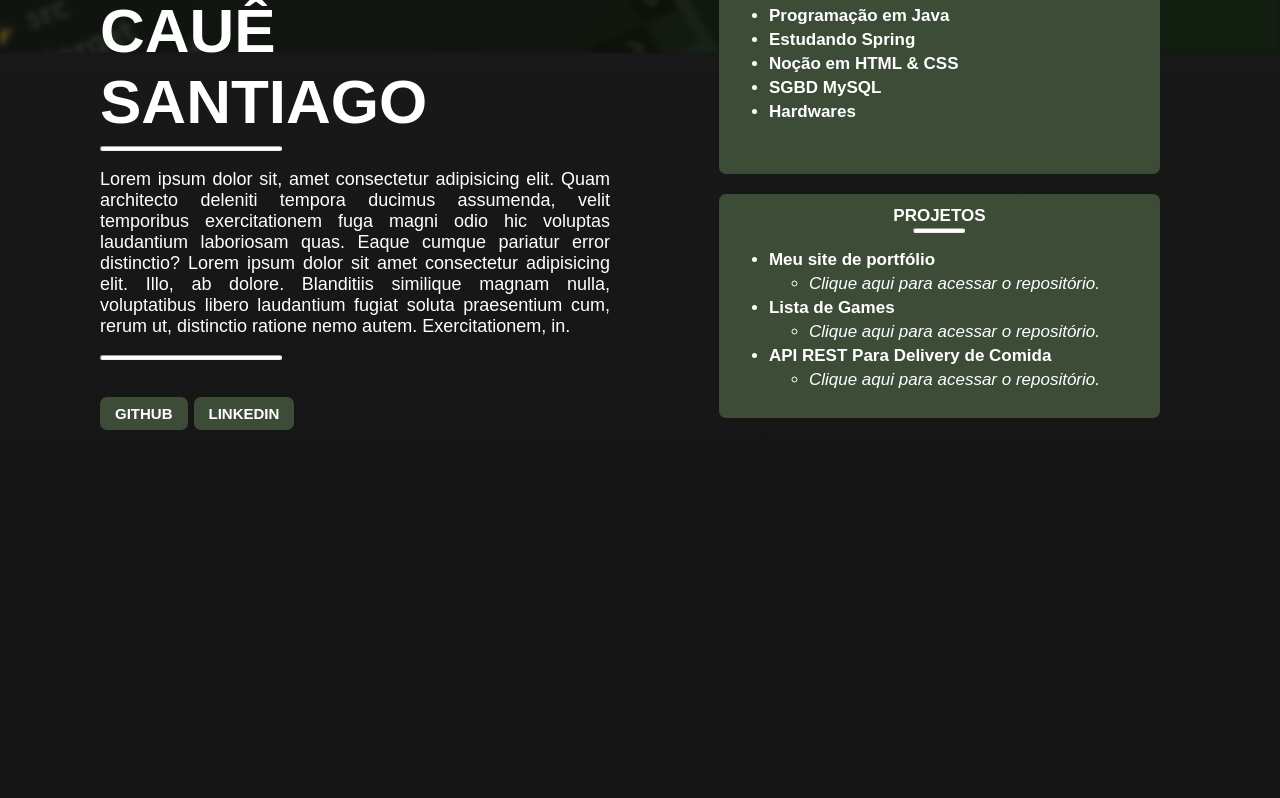
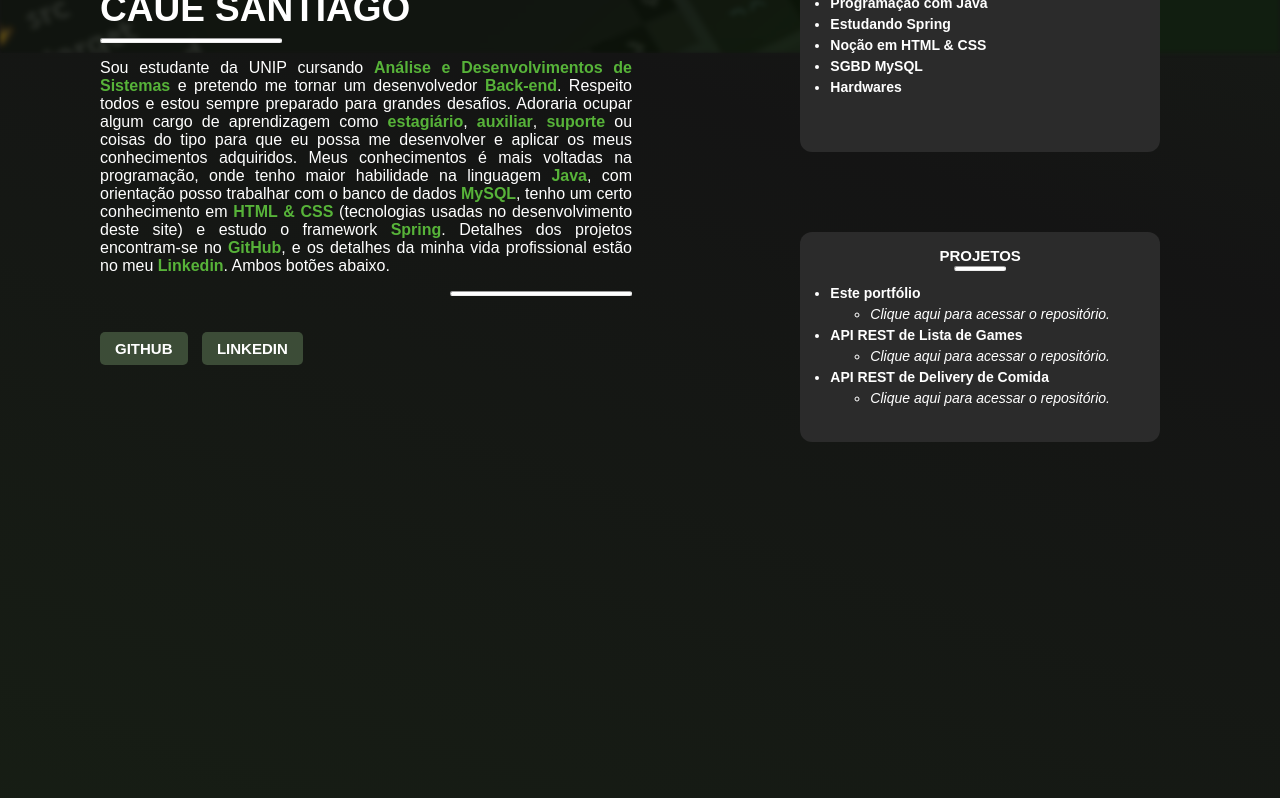
Before and after one commit to cssnobit/portfolio-site, a plain HTML site: page index.html in a window 1280 px wide. Shown: the part 747-1545 px from the top of the page. Drawn offline with Linux system fonts and the light colour scheme.

Commit message:
READJUSTUSTING SOMETHINGS

```diff
--- a/index.html
+++ b/index.html
@@ -3,7 +3,7 @@
 <head>
     <meta charset="UTF-8">
     <meta name="viewport" content="width=device-width, initial-scale=1.0">
-    <title>Portfólio</title>
+    <title>C. SANTIAGO | PORTFÓLIO</title>
     <link rel="stylesheet" href="style.css">
     <style>
         section > div > ul > ul > li > a{
@@ -33,19 +33,19 @@
             <span>Bem-vindo(a), me chamo...</span>
             <div class="name2">CAUÊ SANTIAGO</div>
             <hr>
-            <p class="about-me">Lorem ipsum dolor sit, amet consectetur adipisicing elit. Quam architecto deleniti tempora ducimus assumenda, velit temporibus exercitationem fuga magni odio hic voluptas laudantium laboriosam quas. Eaque cumque pariatur error distinctio? Lorem ipsum dolor sit amet consectetur adipisicing elit. Illo, ab dolore. Blanditiis similique magnam nulla, voluptatibus libero laudantium fugiat soluta praesentium cum, rerum ut, distinctio ratione nemo autem. Exercitationem, in.</p>
-            <hr>
+            <p class="about-me">Sou estudante da UNIP cursando <span>Análise e Desenvolvimentos de Sistemas</span> e pretendo me tornar um desenvolvedor <span>Back-end</span>. Respeito todos e estou sempre preparado para grandes desafios. Adoraria ocupar algum cargo de aprendizagem como <span>estagiário</span>, <span>auxiliar</span>, <span>suporte</span> ou coisas do tipo para que eu possa me desenvolver e aplicar os meus conhecimentos adquiridos. Meus conhecimentos é mais voltadas na programação, onde tenho maior habilidade na linguagem <span>Java</span>, com orientação posso trabalhar com o banco de dados <span>MySQL</span>, tenho um certo conhecimento em <span>HTML & CSS</span> (tecnologias usadas no desenvolvimento deste site) e estudo o framework <span>Spring</span>. Detalhes dos projetos encontram-se no <span>GitHub</span>, e os detalhes da minha vida profissional estão no meu <span>Linkedin</span>. Ambos botões abaixo.</p>
+            <hr style="margin-left: 350px;">
             <nav>
                 <a href="https://github.com/cssnobit/" target="_blank" class="networks-button">GITHUB</a>
                 <a href="https://www.linkedin.com/in/cssnobit/" target="_blank" class="networks-button">LINKEDIN</a>
             </nav>
         </div>
         <section>
-            <div class="HABILIDADES">
-                HABILIDADES
+            <div class="conhecimentos">
+                CONHECIMENTOS
                 <hr>
                 <ul>
-                    <li>Programação em Java</li>
+                    <li>Programação com Java</li>
                     <li>Estudando Spring</li>
                     <li>Noção em HTML & CSS</li>
                     <li>SGBD MySQL</li>
@@ -56,19 +56,19 @@
                 PROJETOS
                 <hr>
                 <ul>
-                    <li>Meu site de portfólio</li>
+                    <li>Este portfólio</li>
                     <ul>
-                        <li><a href="https://github.com/cssnobit/" target="_blank">
+                        <li><a href="https://github.com/cssnobit/portfolio-site" target="_blank">
                         Clique aqui para acessar o repositório.</a></li>
                     </ul>
 
-                    <li>Lista de Games</li>
+                    <li>API REST de Lista de Games</li>
                     <ul>
                         <li><a href="https://github.com/cssnobit/dslist-spring" target="_blank">
                         Clique aqui para acessar o repositório.</a></li>
                     </ul>
 
-                    <li>API REST Para Delivery de Comida</li>
+                    <li>API REST de Delivery de Comida</li>
                     <ul>
                         <li><a href="https://github.com/cssnobit/estudo-apirest" target="_blank">
                         Clique aqui para acessar o repositório.</a></li>
--- a/style.css
+++ b/style.css
@@ -57,7 +57,7 @@ hr {
 }
 
 .bg-portfolio {
-    background-image: linear-gradient(to bottom, rgb(24, 24, 24), rgb(20, 20, 20));
+    background-image: linear-gradient(200deg, #57b33907, rgb(20, 20, 20) 20%, #4ee51b0c);
     margin: 0;
     position: absolute;
     width: 100%;
@@ -70,16 +70,21 @@ hr {
     margin-right: 670px;
     text-align: justify;
     left: 100px;
-    top: 38.8em;
-    font-size: 18px;
+    top: 43.7em;
+    font-size: 16px;
 }
 
 .apresentation > span {
-    font-size: 30px;
+    font-size: 22px;
+}
+
+.apresentation > .about-me > span {
+    font-weight: bold;
+    color: #57B339;
 }
 
 .apresentation > .name2 {
-    font-size: 62px;
+    font-size: 37px;
     font-weight: bold;
     margin: 10px 0px 5px;
 }
@@ -91,22 +96,26 @@ hr {
 
 section {
     color: white;
-    font-size: 17px;
+    font-size: 15px;
     text-align: center;
     font-weight: bold;
     position: absolute;
 
     right: 120px;
-    top: 39.8em;
+    top: 40.6em;
 
 }
 
 section > div {
+    background-color: #2b2b2b;
+    padding: 15px 50px;
+    border-radius: 12px;
+    height: 180px;
+    margin-top: 80px;
+    transition: 0.3s;
+}
+section > div:hover {
     background-color: #3C4C37;
-    padding: 12px 60px;
-    border-radius: 7px;
-    height: 200px;
-    margin-top: 20px;
 }
 
 section > div > hr {
@@ -115,13 +124,13 @@ section > div > hr {
 }
 
 section > div > ul {
-    font-size: 17px;
+    font-size: 14px;
     text-align: justify;
-    margin-left: -50px;
+    margin-left: -60px;
 }
 
 section > div > ul > li {
-    margin: 4px 0;
+    margin: 5px 0;
 }
 
 .networks-button {
@@ -130,7 +139,7 @@ section > div > ul > li {
     font-weight: bold;
     text-align: left;
     display: inline-block;
-    border-radius: 7px;
+    border-radius: 5px;
     position: relative;
     top: 28px;
     font-size: 15px;
@@ -139,7 +148,7 @@ section > div > ul > li {
 
     background-color: #3C4C37;
     left: 0%;
-    margin-right: 1px;
+    margin-right: 10px;
     padding: 8px 15px;
 }
 
```
